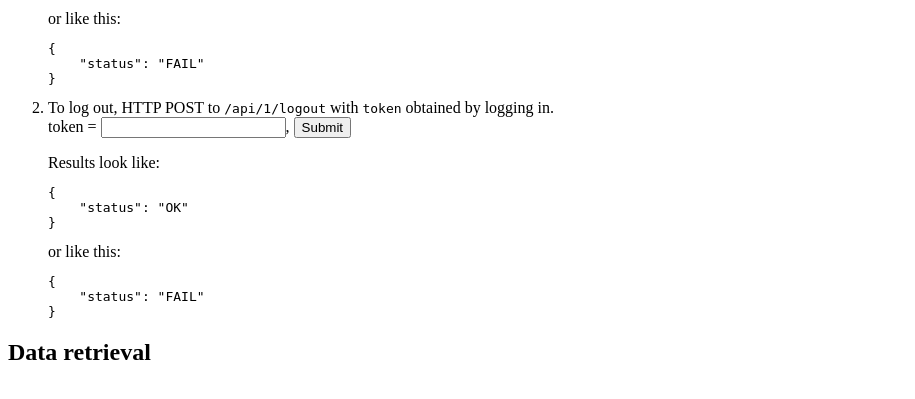
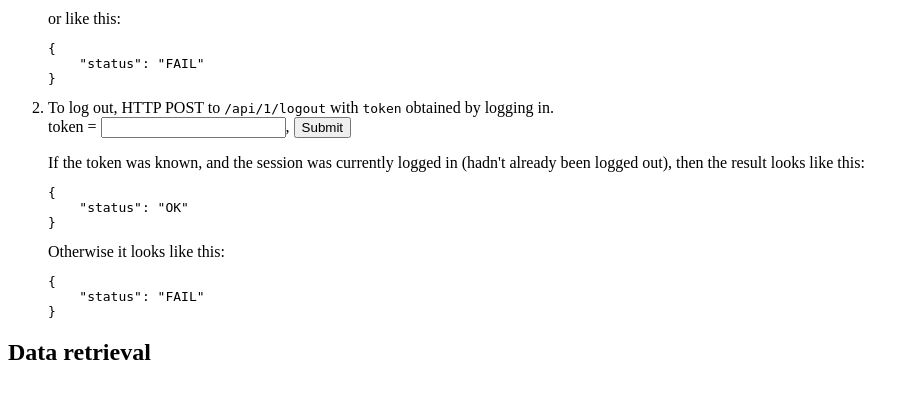
Before and after one commit to michaelmaguire/twosidedsearch, a Django app: template server/django_project/scapi1/templates/docs.html in a window 1280 px wide. Shown: the part 341-740 px from the top of the page, without its empty margins (0-915 px from the left). Run offline with Django 3.2, Linux system fonts and the light colour scheme; the template is opened without the code that fills it, so the values that code supplies are empty.

Commit message:
Logging out again for the same token fails

```diff
--- a/server/django_project/scapi1/templates/docs.html
+++ b/server/django_project/scapi1/templates/docs.html
@@ -38,12 +38,14 @@
           token = <input name="token">,
           <input type="submit">
         </form>
-        Results look like:
+        If the token was known, and the session was currently logged
+        in (hadn't already been logged out), then the result looks
+        like this:
 <code><pre>
 {
     "status": "OK"
 }
-</pre></code> or like this:
+</pre></code> Otherwise it looks like this:
 <code><pre>
 {
     "status": "FAIL"
--- a/server/django_project/scapi1/views.py
+++ b/server/django_project/scapi1/views.py
@@ -44,7 +44,8 @@ def logout(request):
     cursor = connection.cursor()
     cursor.execute("""UPDATE login_session
                          SET ended = now()
-                       WHERE token = %s""",
+                       WHERE token = %s
+                         AND ended IS NULL""",
                    (request.POST["token"],))
     if cursor.rowcount == 1:
         response = { "status" : "OK" }
```
